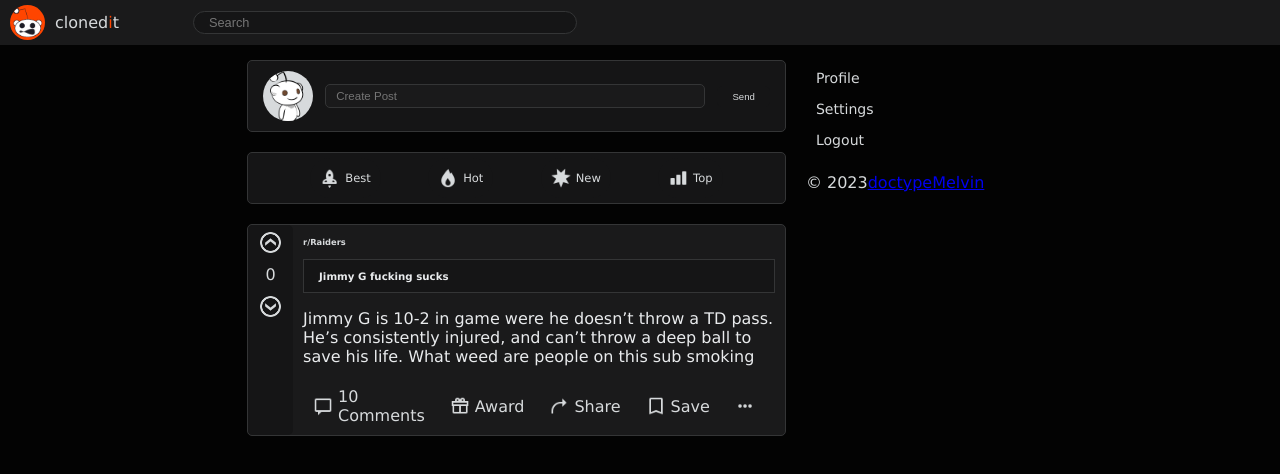
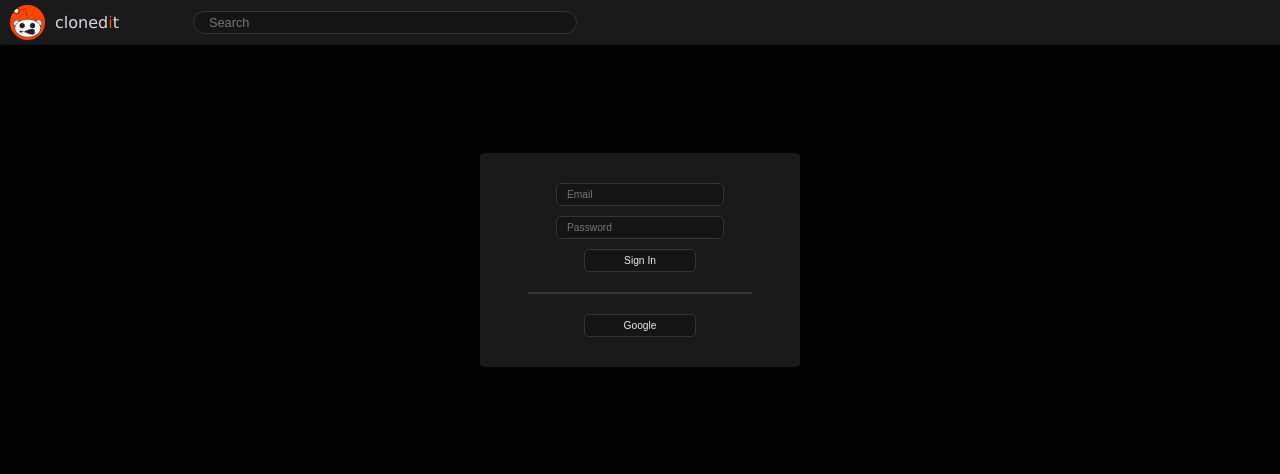
Before and after one commit to doctype-Melvin/reddit-clone, a React (Vite) app: page / in a window 1280 px wide. Both pictures are taken after a click on the link "Login". Shown: the top 474 px of the page. Built offline with nearby package versions, Linux system fonts and the light colour scheme.

Commit message:
login toggles login page -- login page styling

```diff
--- a/src/App.jsx
+++ b/src/App.jsx
@@ -12,6 +12,7 @@ import {
   getRedirectResult,
   connectAuthEmulator
 } from 'firebase/auth'
+import Login from './components/Login'
 
 const firebaseConfig = {
   apiKey: "AIzaSyDgwMRwroLeGVLRdXUCfkZYo2wJZTlVb_o",
@@ -51,13 +52,23 @@ const auth = getAuth(app)
 
 function App() {
 
+    const [ isLogin, setIsLogin ] = useState(false)
+
   return (
     <div className="App">
      <Header />
      {/* Conditionally render
      the main section depending on if user
      is logged in or not */}
-     <Main />
+     {
+     isLogin ?
+     <Login
+     setIsLogin={setIsLogin} /> :
+     <Main
+     setIsLogin={setIsLogin}
+     isLogin={isLogin}
+      />
+      }
     </div>
   )
 }
--- a/src/components/Login.jsx
+++ b/src/components/Login.jsx
@@ -1,14 +1,17 @@
 import React from "react";
+import '../styles/Login.css'
 
-export default function Login() {
+export default function Login(props) {
+    const toggleLogin = () => props.setIsLogin(prevState => !prevState)
     return (
         <div className="loginCt">
             <div className="form">
                 <input type="email" name="email" placeholder="Email" ></input>
                 <input type="password" name="password" placeholder="Password"></input>
-                <button type="button">Sign In</button>
+                <button type="button" className="signInBtn" onClick={toggleLogin}>Sign In</button>
+                <div className="divider"></div>
+            <button type="button" onClick={toggleLogin}>Google</button>
             </div>
-            <button type="button">Google</button>
         </div>
     )
 }
--- a/src/components/Main.jsx
+++ b/src/components/Main.jsx
@@ -5,7 +5,7 @@ import PostBox from "./PostBox";
 import Sidebar from "./Sidebar";
 import Submit from "./Submit";
 
-export default function Main() {
+export default function Main(props) {
 
     const [ isPosting, setIsPosting ] = useState(0)
 
@@ -22,7 +22,10 @@ export default function Main() {
             <Submit
             handlePosting={handlePosting} />
             <div className="sidebar">
-                <Sidebar />
+                <Sidebar
+                setIsLogin={props.setIsLogin}
+                isLogin={props.isLogin}
+                />
             </div>
                 </>
             ) : (
@@ -39,7 +42,10 @@ export default function Main() {
                 <Post />
             </div>
             <div className="sidebar">
-                <Sidebar />
+                <Sidebar
+                setIsLogin={props.setIsLogin}
+                isLogin={props.isLogin}
+                />
             </div>
             </>
             )
--- a/src/components/Sidebar.jsx
+++ b/src/components/Sidebar.jsx
@@ -5,7 +5,7 @@ export default function Sidebar(props) {
 
   const [ login, setLogin ] = useState(false)
 
-  const toggleLog = () => setLogin(prevState => !prevState)
+  const toggleLog = () => props.setIsLogin(prevState => !prevState)
 
     return (
         <div className="sidebar">
--- /dev/null
+++ b/src/styles/Login.css
@@ -0,0 +1,70 @@
+:root {
+    --main: #030303;
+    --lighter: #151516;
+    --mid: #1a1a1b;
+    --light: #343536;
+    --red: #ff4500;
+    --lightest: #d7dadc;
+    --lightest-2: #e9ebed;
+  }
+
+.loginCt {
+    min-width: 100%;
+    min-height: 50vh;
+    display: flex;
+    flex-direction: column;
+    justify-content: center;
+    align-items: center;
+}
+
+.form {
+    display: flex;
+    flex-direction: column;
+    width: 25vw;
+    align-items: center;
+    background-color: var(--mid);
+    padding: 30px 20px;
+}
+
+.form, .form > input, button {
+    border-radius: 5px;
+}
+
+.form > input {
+    width: 60%;
+    margin-bottom: 10px;
+    color: var(--lightest-2);
+    background-color: var(--lighter);
+    font-size: .8vw;
+    padding: 5px 10px;
+    border: 1px solid var(--light);
+}
+
+.signInBtn, .divider {
+    margin-bottom: 20px;
+}
+
+.divider {
+    border: 1px solid var(--light);
+    width: 80%;
+}
+
+button {
+    width: 40%;
+    background-color: var(--lighter);
+    border: 1px solid var(--light);
+    color: var(--lightest-2);
+    padding: 5px 0;
+    font-size: .8vw;
+}
+
+button:hover {
+    cursor: pointer;
+    background-color: var(--lightest);
+    color: var(--mid);
+}
+
+button:active {
+    background-color: var(--red);
+    color: var(--lightest);
+}
```
